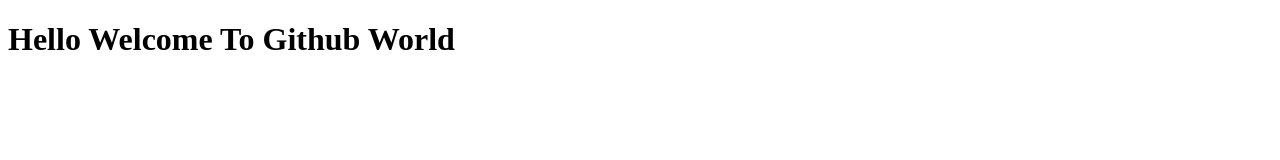
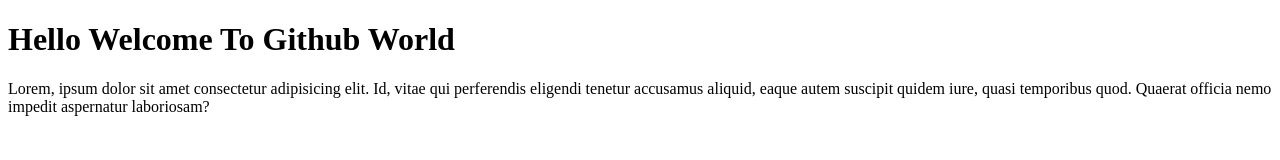
Before and after one commit to jadhav-dipali/practiceNew, a plain HTML site: page app.html in a window 1280 px wide. Drawn offline with Linux system fonts and the light colour scheme.

Commit message:
add changes in app.html

```diff
--- a/app.html
+++ b/app.html
@@ -8,5 +8,6 @@
 </head>
 <body>
     <h1>Hello Welcome To Github World</h1>
+    <p>Lorem, ipsum dolor sit amet consectetur adipisicing elit. Id, vitae qui perferendis eligendi tenetur accusamus aliquid, eaque autem suscipit quidem iure, quasi temporibus quod. Quaerat officia nemo impedit aspernatur laboriosam?</p>
 </body>
 </html>
```
